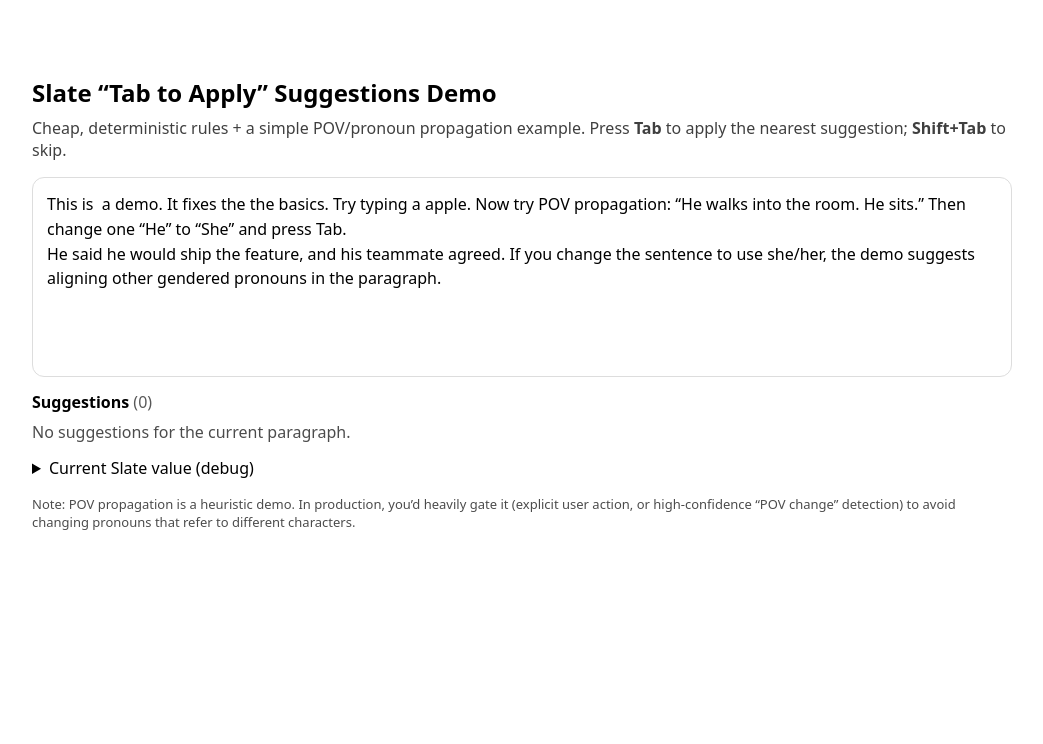
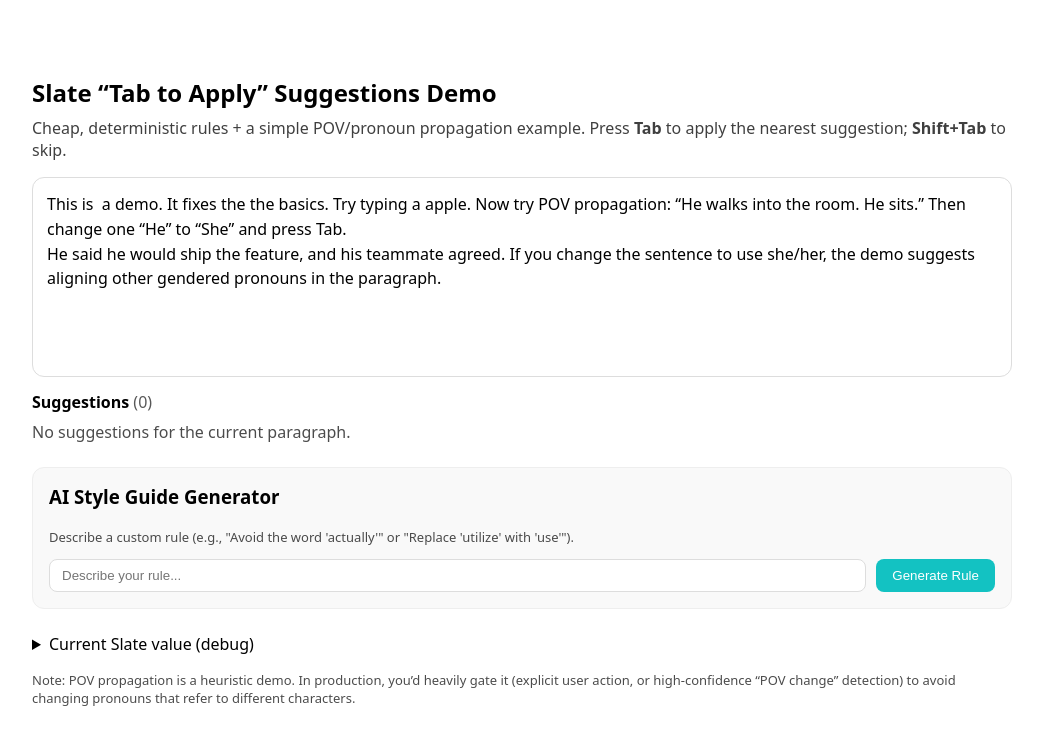
Before and after one commit to rdeprey/slate-grammar-demo, a React (Vite) app: page / in a window 1280 px wide. Shown: the top 744 px of the page, without its empty margins (118-1161 px from the left). Built offline with nearby package versions, Linux system fonts and the light colour scheme; the HTML template or start-up script is replaced by a standard one.

Commit message:
add ability to add your own rules via regex

```diff
--- a/src/App.tsx
+++ b/src/App.tsx
@@ -47,6 +47,14 @@
   reason: string;
 };
 
+type CustomRule = {
+  id: string;
+  intent: string;
+  pattern: string; // The regex pattern
+  message: string;
+  replacement: string;
+};
+
 const initialValue: Descendant[] = [
   {
     type: "paragraph",
@@ -79,24 +87,39 @@
   return Math.random().toString(16).slice(2);
 }
 
-function getLocalGrammarSuggestions(text: string): any[] {
+function getLocalGrammarSuggestions(text: string, customRules: CustomRule[] = []): any[] {
   const matches: any[] = [];
 
-  // Rule: It were -> It was (Indicative mood check)
-  // We check if it's "It were" but NOT preceded by "if", "wish", "suppose", etc.
+  // 1. Core local rules (It were)
   const itWereRe = /(?<!\b(if|wish|suppose|that)\s+)\b(it|she|he)\b\s+(were)\b/gi;
   for (const m of text.matchAll(itWereRe)) {
     const start = m.index ?? 0;
     const subject = m[2];
-    const verb = m[3];
-    const offset = start + subject.length + (m[0].length - subject.length - verb.length);
-
     matches.push({
       message: `Use "was" for indicative statements with "${subject}".`,
       offset: start,
       length: m[0].length,
       replacements: [{ value: `${subject} was` }]
     });
+  }
+
+  // 2. User-defined "AI" rules
+  for (const rule of customRules) {
+    try {
+      const re = new RegExp(rule.pattern, "gi");
+      for (const m of text.matchAll(re)) {
+        const original = m[0];
+        const replacement = rule.replacement ? matchCase(rule.replacement, original) : "";
+        matches.push({
+          message: rule.message,
+          offset: m.index ?? 0,
+          length: original.length,
+          replacements: [{ value: replacement }]
+        });
+      }
+    } catch (e) {
+      console.error("Invalid custom rule pattern:", rule.pattern);
+    }
   }
 
   return matches;
@@ -125,7 +148,8 @@
 async function getSuggestionsForParagraph(
   editor: Editor,
   paragraphPath: Path,
-  selection: Range | null
+  selection: Range | null,
+  customRules: CustomRule[] = []
 ): Promise<Suggestion[]> {
   const suggestions: Suggestion[] = [];
   const paragraphText = Node.string(Node.get(editor, paragraphPath));
@@ -134,8 +158,8 @@
   // 1. Fetch from LanguageTool
   const ltMatches = await getSuggestionsFromLT(paragraphText);
 
-  // 2. Local Fallbacks (for cases where the free API is over-cautious)
-  const localMatches = getLocalGrammarSuggestions(paragraphText);
+  // 2. Local & Custom Rules
+  const localMatches = getLocalGrammarSuggestions(paragraphText, customRules);
 
   // Map Slate nodes to calculate absolute offsets correctly
   const paragraphTextNodes: Array<{ path: Path; text: string; start: number; end: number }> = [];
@@ -404,6 +428,9 @@
   const [value, setValue] = useState<Descendant[]>(initialValue);
   const [suggestions, setSuggestions] = useState<Suggestion[]>([]);
   const [loading, setLoading] = useState(false);
+  const [customRules, setCustomRules] = useState<CustomRule[]>([]);
+  const [ruleIntent, setRuleIntent] = useState("");
+  const [isGenerating, setIsGenerating] = useState(false);
 
   // Keep a tiny debounce so it doesn't recompute on every single keystroke.
   const debounceRef = useRef<number | null>(null);
@@ -428,7 +455,7 @@
     setLoading(true);
     try {
       const [, paragraphPath] = paragraphEntry;
-      const next = await getSuggestionsForParagraph(editor, paragraphPath, selection);
+      const next = await getSuggestionsForParagraph(editor, paragraphPath, selection, customRules);
       setSuggestions(next);
     } finally {
       setLoading(false);
@@ -523,6 +550,59 @@
     [applySuggestion, editor, getSuggestionAtCursor]
   );
 
+  const handleAddRule = async () => {
+    if (!ruleIntent.trim()) return;
+    setIsGenerating(true);
+
+    // Simulate LLM Generation
+    // In a real app, this would be:
+    // const res = await fetch("/api/generate-rule", { method: "POST", body: { intent: ruleIntent } })
+    await new Promise(r => setTimeout(r, 800));
+
+    let generatedPattern = "";
+    let message = "";
+    let replacement = "";
+
+    const lower = ruleIntent.toLowerCase();
+    if (lower.includes("avoid") || lower.includes("never use") || lower.includes("ban")) {
+      const match = ruleIntent.match(/(?:avoid|use|ban)\W+(['"])?(\w+)\1/i) || ruleIntent.match(/(?:avoid|use|ban)\W+(\w+)/i);
+      const word = match ? match[2] || match[1] : "word";
+      generatedPattern = `\\b${word}\\b`;
+      message = `Style Guide: Avoid using the word "${word}".`;
+    } else if (lower.includes("replace") || lower.includes("instead of")) {
+      const words = ruleIntent.match(/replace\s+(\w+)\s+with\s+(\w+)/i);
+      if (words) {
+        generatedPattern = `\\b${words[1]}\\b`;
+        message = `Style Guide: Use "${words[2]}" instead of "${words[1]}".`;
+        replacement = words[2];
+      } else {
+        generatedPattern = `\\bword\\b`;
+        message = "Custom style rule triggered.";
+      }
+    } else {
+      generatedPattern = `\\b${ruleIntent.split(' ').pop()}\\b`;
+      message = `Custom Rule: ${ruleIntent}`;
+    }
+
+    const newRule: CustomRule = {
+      id: uid(),
+      intent: ruleIntent,
+      pattern: generatedPattern,
+      message,
+      replacement
+    };
+
+    setCustomRules(prev => [...prev, newRule]);
+    setRuleIntent("");
+    setIsGenerating(false);
+    recomputeSuggestions();
+  };
+
+  const removeRule = (id: string) => {
+    setCustomRules(prev => prev.filter(r => r.id !== id));
+    recomputeSuggestions();
+  };
+
   const renderLeaf = useCallback((props: RenderLeafProps) => <Leaf {...props} />, []);
 
   return (
@@ -598,7 +678,62 @@
         </div>
       </div>
 
-      <details style={{ marginTop: 14 }}>
+      <div style={{ marginTop: 24, padding: 16, background: "#f9f9f9", borderRadius: 12, border: "1px solid #eee" }}>
+        <h3 style={{ marginTop: 0 }}>AI Style Guide Generator</h3>
+        <p style={{ fontSize: 13, opacity: 0.7 }}>Describe a custom rule (e.g., "Avoid the word 'actually'" or "Replace 'utilize' with 'use'").</p>
+        <div style={{ display: "flex", gap: 10 }}>
+          <input
+            value={ruleIntent}
+            onChange={e => setRuleIntent(e.target.value)}
+            placeholder="Describe your rule..."
+            style={{ flex: 1, padding: "8px 12px", borderRadius: 8, border: "1px solid #ddd" }}
+          />
+          <button
+            onClick={handleAddRule}
+            disabled={isGenerating}
+            style={{
+              padding: "8px 16px",
+              borderRadius: 8,
+              border: "none",
+              background: "#13c2c2",
+              color: "white",
+              cursor: isGenerating ? "not-allowed" : "pointer"
+            }}
+          >
+            {isGenerating ? "Generating..." : "Generate Rule"}
+          </button>
+        </div>
+
+        {customRules.length > 0 && (
+          <div style={{ marginTop: 16 }}>
+            <div style={{ fontSize: 12, fontWeight: "bold", opacity: 0.5, marginBottom: 8 }}>ACTIVE RULES</div>
+            <div style={{ display: "flex", flexWrap: "wrap", gap: 8 }}>
+              {customRules.map(rule => (
+                <div key={rule.id} style={{
+                  background: "white",
+                  border: "1px solid #ddd",
+                  borderRadius: 16,
+                  padding: "4px 12px",
+                  fontSize: 13,
+                  display: "flex",
+                  alignItems: "center",
+                  gap: 8
+                }}>
+                  <span>{rule.intent}</span>
+                  <button
+                    onClick={() => removeRule(rule.id)}
+                    style={{ border: "none", background: "none", cursor: "pointer", padding: 0, fontSize: 16, lineHeight: 1, opacity: 0.5 }}
+                  >
+                    ×
+                  </button>
+                </div>
+              ))}
+            </div>
+          </div>
+        )}
+      </div>
+
+      <details style={{ marginTop: 24 }}>
         <summary>Current Slate value (debug)</summary>
         <pre style={{ whiteSpace: "pre-wrap" }}>{JSON.stringify(value, null, 2)}</pre>
       </details>
```
